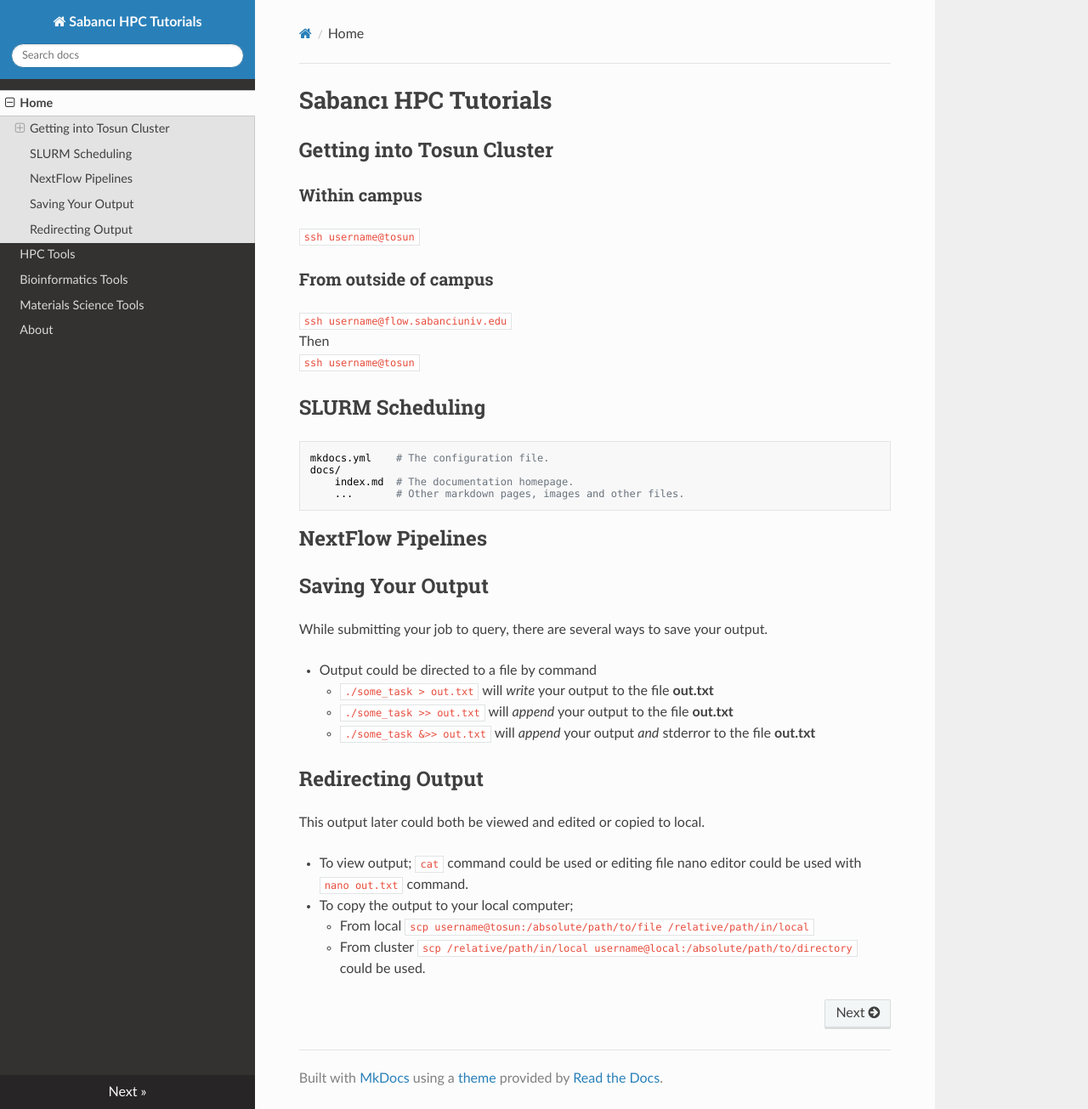
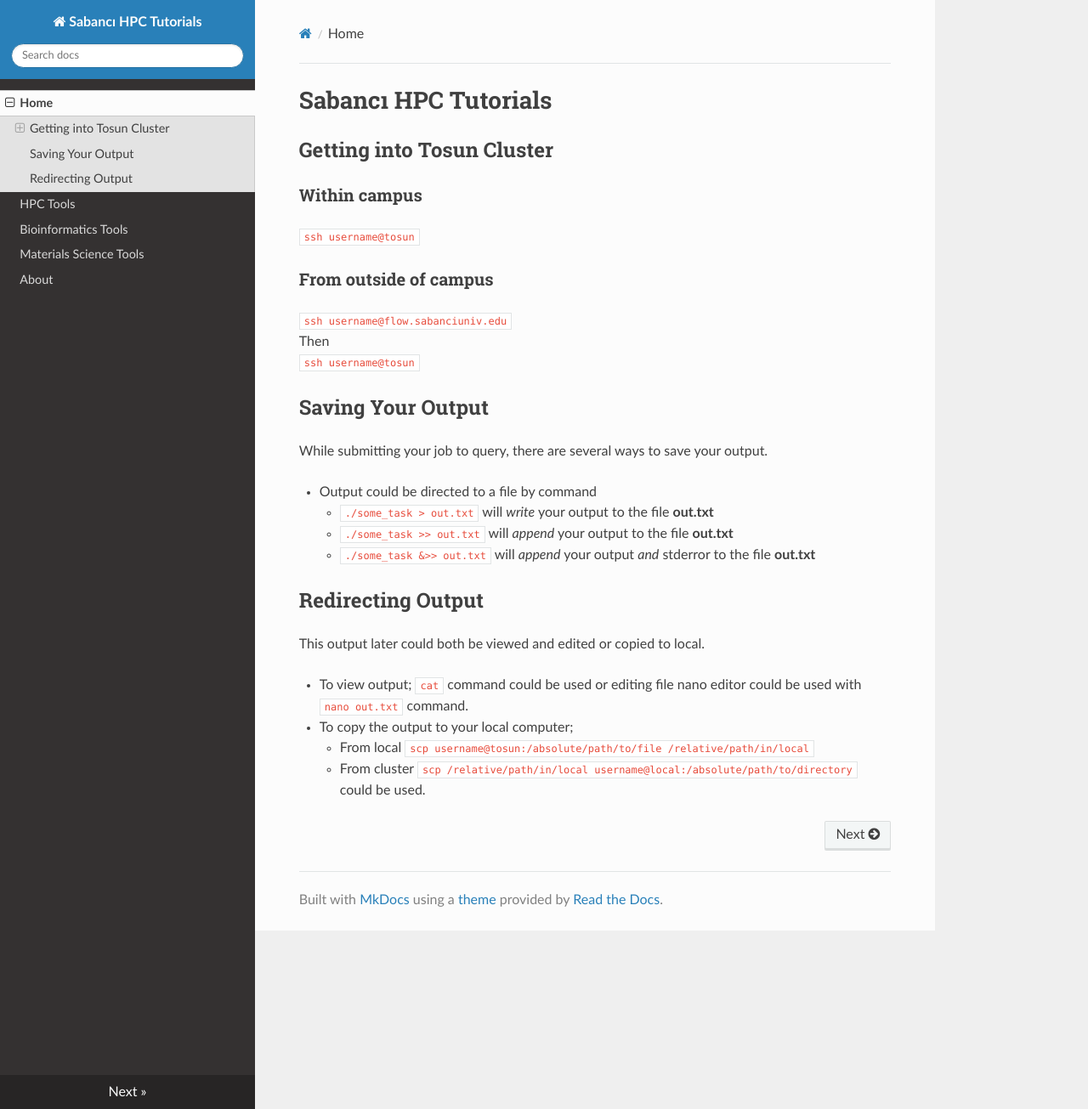
Before and after one commit to FatihTasyaran/HPCTutorials, an MkDocs documentation site: the page built from docs/index.md, in a window 1280 px wide and 1305 px high. Shown: the whole window at 85% size. Built offline with MkDocs 1.6.1, drawn with Linux system fonts in a browser that asks for light colours; nearby versions of some CDN libraries.

Commit message:
Proceeding with changes

```diff
--- a/docs/index.md
+++ b/docs/index.md
@@ -9,15 +9,6 @@
 `ssh username@flow.sabanciuniv.edu`
 Then
 `ssh username@tosun`
-
-## SLURM Scheduling
-
-    mkdocs.yml    # The configuration file.
-    docs/
-        index.md  # The documentation homepage.
-        ...       # Other markdown pages, images and other files.
-
-## NextFlow Pipelines
 
 ## Saving Your Output
 While submitting your job to query, there are several ways to save your output.
```
